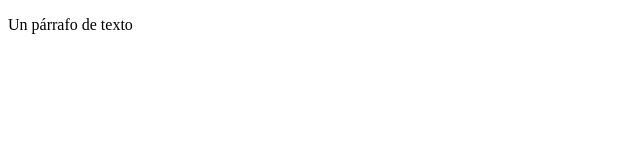
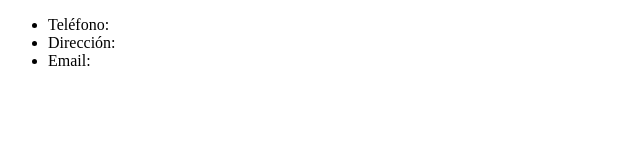
Before and after one commit to cblanco-v/git_v1, a plain HTML site: page index.html in a window 1280 px wide. Shown: the whole page, without its empty margins (0-640 px from the left). Drawn offline with Linux system fonts and the light colour scheme.

Commit message:
Datos de contacto introducidos

```diff
--- a/index.html
+++ b/index.html
@@ -8,5 +8,9 @@
 <body>
 
 </body>
-<p>Un párrafo de texto</p>
+<ul>
+    <li>Teléfono:</li>
+    <li>Dirección:</li>
+    <li>Email:</li>
+</ul>
 </html>
```
